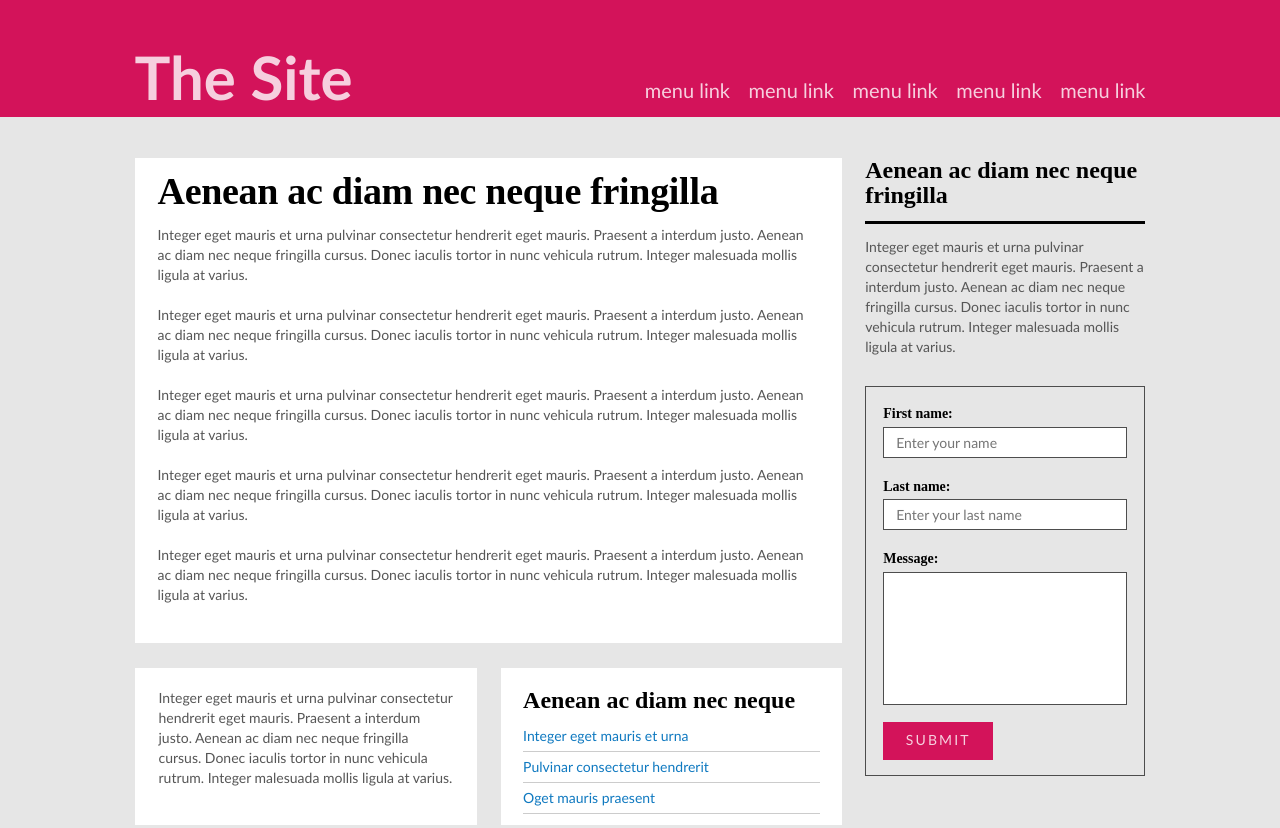
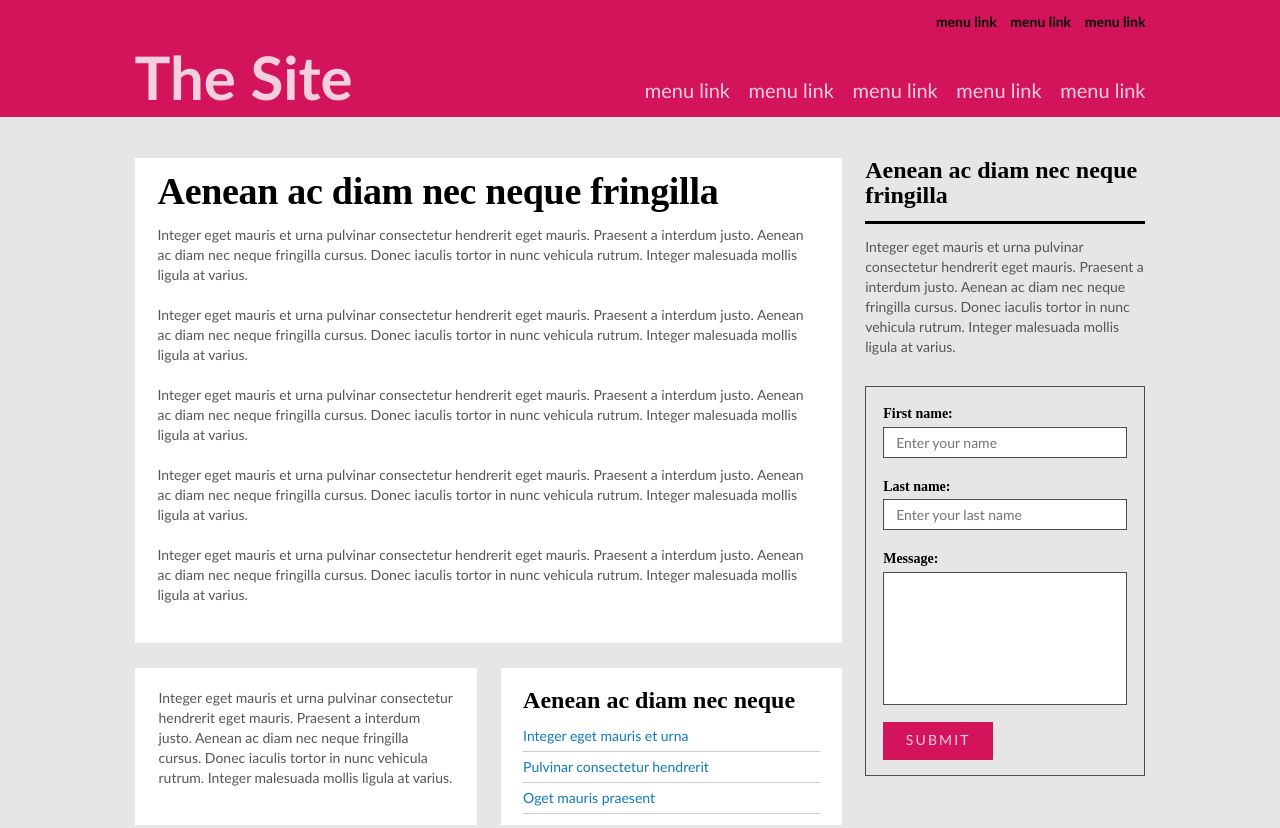
Before and after one commit to kibiukibis/fornt-end-uzduotis, a website: page dist/index.html in a window 1280 px wide. Shown: the top 828 px of the page. Drawn offline with Linux system fonts and the light colour scheme.

Commit message:
add top nav

```diff
--- a/src/sass/components/_header.scss
+++ b/src/sass/components/_header.scss
@@ -12,6 +12,7 @@
     display: flex;
     justify-content: space-between;
     align-items: flex-end;
+    position: relative;
 }
 
 .header__logo {
@@ -21,6 +22,28 @@
     display: inline-block;
 	line-height: 8rem;
 }
+
+.navigation__top {
+	position: absolute;
+	top: 1rem;
+	right: 0;
+
+}
+
+.top__item {
+	display: inline-block;
+
+	&:not(:last-child) {
+		padding-right: 1rem;
+	}
+	a {
+			color: $color-black;
+			font-size: 1.4rem;
+			font-weight: 700;
+
+	}
+}
+
 
 
 
@@ -72,7 +95,7 @@
     &:hover .navigation__dropdown {
     	display: block;
 	}
-	@include respon(tab-port) {
+	@include respond(tab-port) {
 		display: none;
 	}
 }
@@ -108,7 +131,7 @@
 	background-color: $color-grey-dark;
 	padding: 0.8rem 0.7rem;
 	line-height: 1.2rem;
-	font-size: $fsz;
+	font-size: 1.2rem;
 	cursor: pointer;
 
 	&:hover {
```
Also changed, not shown: dist/css/main.css, dist/index.html.
